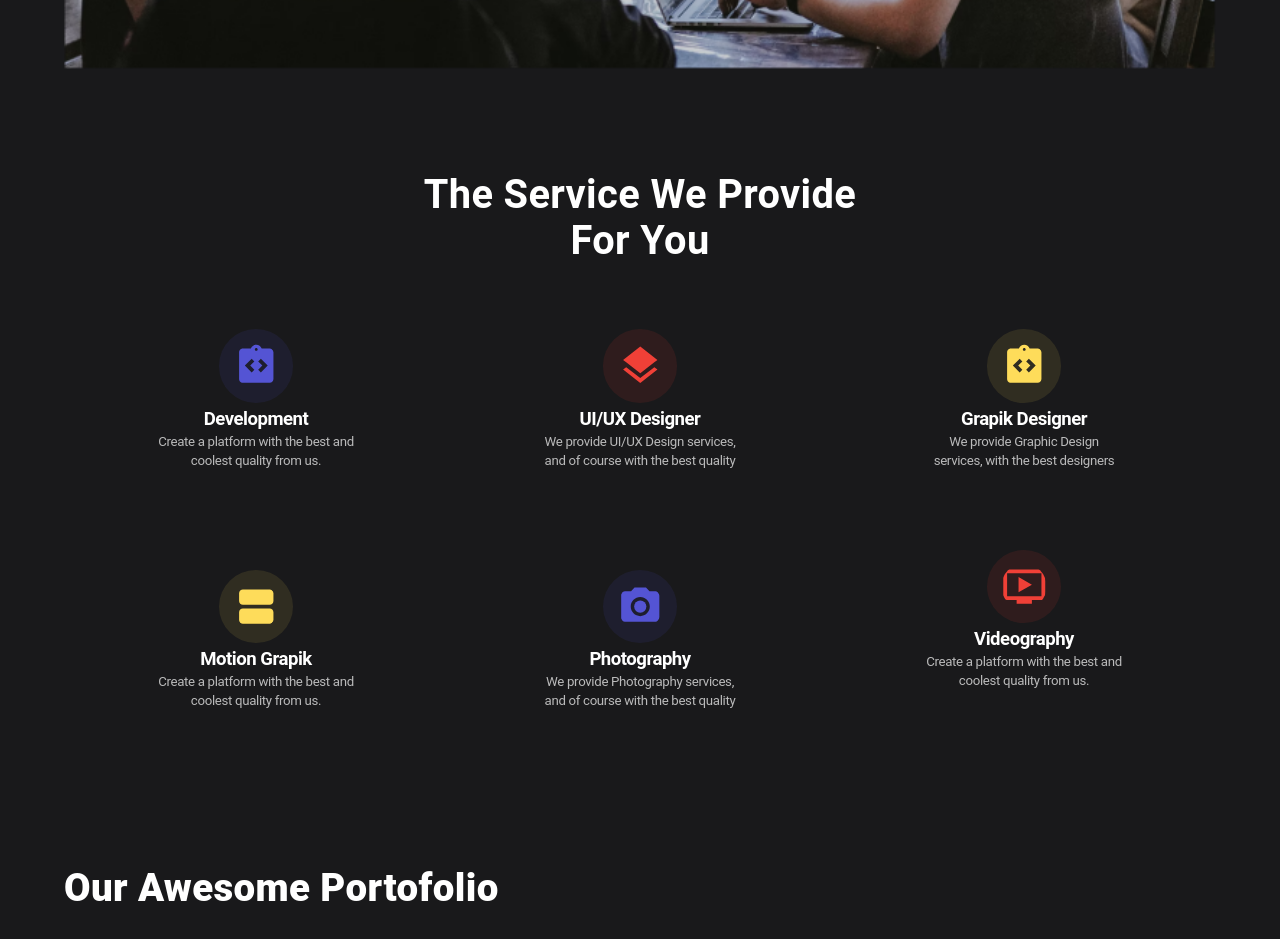
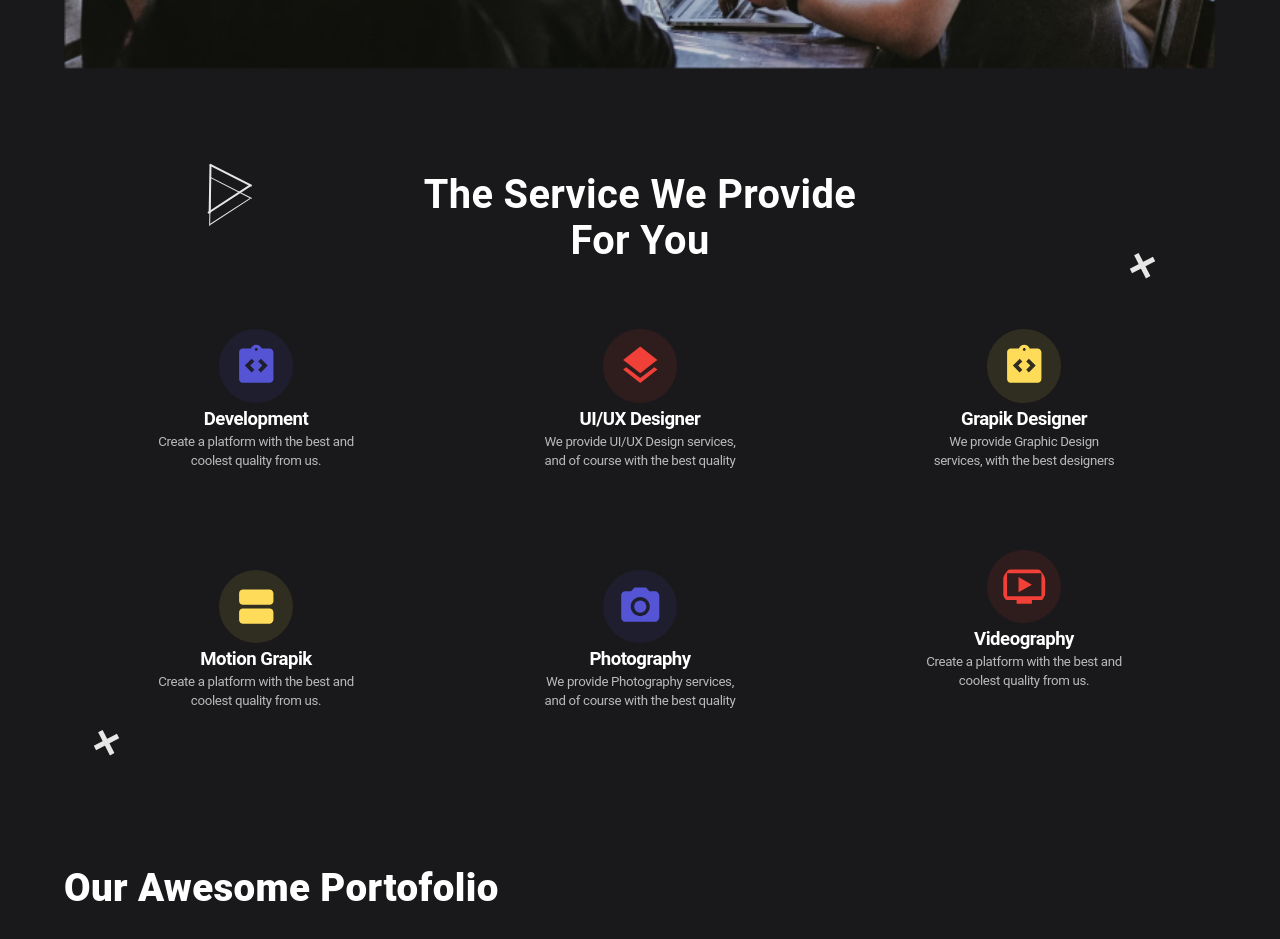
Before and after one commit to tawsifhye/agency-react, a React (Create React App) app: page / in a window 1280 px wide. Shown: the part 1440-2379 px from the top of the page. Built offline with nearby package versions, Linux system fonts and the light colour scheme.

Commit message:
Services icon particle added

```diff
--- a/src/Components/Services.js
+++ b/src/Components/Services.js
@@ -1,5 +1,5 @@
 import React from 'react';
-import { Container, Grid, Typography } from '@mui/material';
+import { Box, Container, Grid, Typography } from '@mui/material';
 import IntegrationInstructionsIcon from '@mui/icons-material/IntegrationInstructions';
 import LayersIcon from '@mui/icons-material/Layers';
 import ViewAgendaIcon from '@mui/icons-material/ViewAgenda';
@@ -35,11 +35,134 @@ const Services = () => {
             height: '45.79px',
             borderRadius: '50%',
             padding: '13.72px 14.38px',
-        }
+        },
+        triangleIcon1: {
+            position: 'absolute',
+            width: ' 47.45px',
+            height: ' 48.45px',
+            left: {
+                md: '178.44px',
+                sm: '41px',
+                xs: '38px',
+            },
+            top: {
+                md: '-43px',
+                sm: '-37',
+                xs: '23px',
+            },
+            borderBottom: '2.65476px solid #E7E7E7',
+            transform: 'rotate(387deg)',
+            '&:: before': {
+                content: '""',
+                position: 'absolute',
+                width: '51.45px',
+                height: '50.45px',
+                left: '-14px',
+                top: '32px',
+                borderBottom: '2.65476px solid #E7E7E7',
+                transform: 'rotate(300deg)',
+            },
+            '&:: after': {
+                content: '""',
+                position: 'absolute',
+                width: ' 49.45px',
+                height: ' 48.45px',
+                left: '8px',
+                top: '35px',
+                borderBottom: '2.65476px solid #E7E7E7',
+                transform: 'rotate(424deg)'
+
+            }
+        },
+
+        triangleIcon2: {
+            position: 'absolute',
+            width: '47.45px',
+            height: '48.45px',
+            left: {
+                md: '178.44px',
+                sm: '47px',
+                xs: '38px',
+            },
+            top: {
+                md: '-30px',
+                sm: '37px',
+                xs: '10px',
+            },
+            borderBottom: '1.65476px solid #E7E7E7',
+            transform: 'rotate(387deg)',
+            '&:: before': {
+                content: '""',
+                position: 'absolute',
+                width: '48.45px',
+                height: '48.45px',
+                left: '-11px',
+                top: '33px',
+                borderBottom: '1.65476px solid #E7E7E7',
+                transform: 'rotate(300deg)',
+            },
+            '&::after': {
+                content: '""',
+                position: 'absolute',
+                width: '49.45px',
+                height: '48.45px',
+                left: '8px',
+                top: '35px',
+                borderBottom: '1.65476px solid #E7E7E7',
+                transform: 'rotate(424deg)'
+
+            }
+        },
+        crossIcon1: {
+            background: '#E7E7E7',
+            content: '""',
+            height: '26px',
+            position: 'absolute',
+            right: '95px',
+            top: '80px',
+            width: '5px',
+            transform: 'rotate(63deg)',
+            '&::after': {
+                background: '#E7E7E7',
+                content: '""',
+                height: '5px',
+                position: 'absolute',
+                left: '-10px',
+                top: '11px',
+                width: '26px',
+            }
+        },
+        crossIcon2: {
+            background: '#E7E7E7',
+            content: '""',
+            height: '26px',
+            position: 'absolute',
+            left: {
+                md: '64.44px',
+                sm: '41px',
+                xs: '38px',
+            },
+            bottom: '-25px',
+            width: '5px',
+            transform: 'rotate(63deg)',
+            '&::after': {
+                background: '#E7E7E7',
+                content: '""',
+                height: '5px',
+                position: 'absolute',
+                left: '-10px',
+                top: '11px',
+                width: '26px',
+            }
+        },
     }
 
     return (
-        <Container maxWidth='lg' sx={{ marginTop: '99px', textAlign: 'center' }}>
+        <Container maxWidth='lg' sx={{ marginTop: '99px', textAlign: 'center', position: 'relative' }}>
+            <Box sx={serviceStyle.triangleIcon1} />
+            <Box sx={serviceStyle.triangleIcon2} />
+            <Box sx={serviceStyle.crossIcon1} />
+            <Box sx={serviceStyle.crossIcon2} />
             <Typography
                 sx={{
                     width: '461.26px',
```
